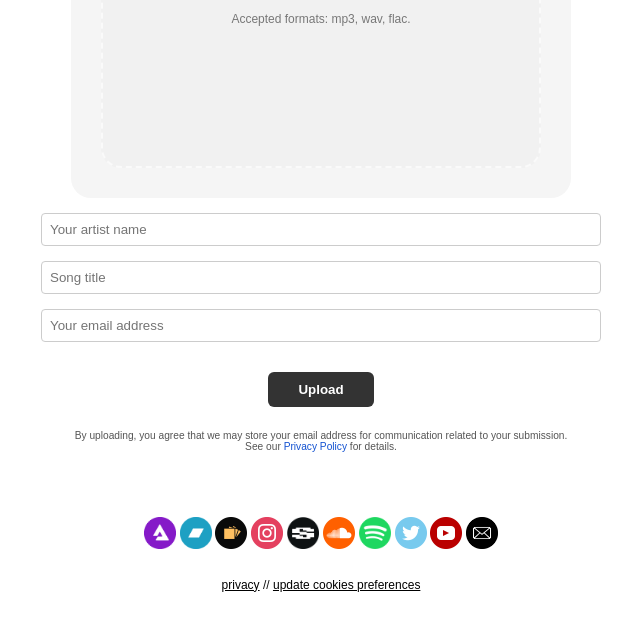
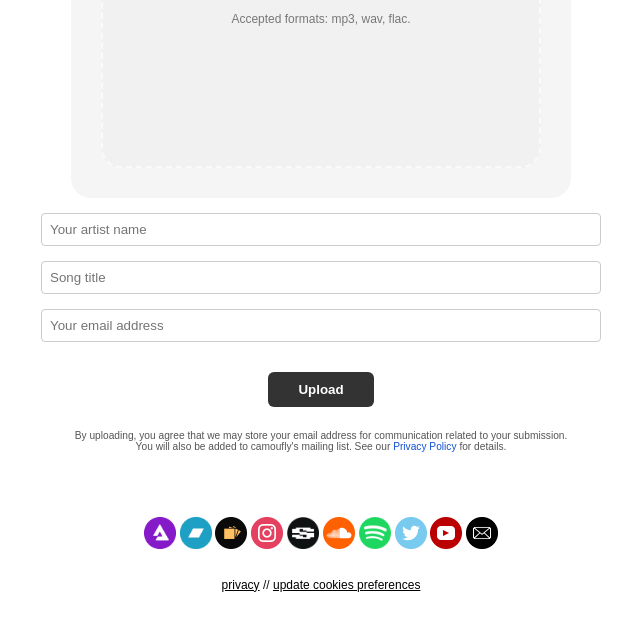
Before and after one commit to camoufly/camo-website, a website: page sendmusic.html in a window 1280 px wide. Shown: the part 306-936 px from the top of the page, without its empty margins (319-959 px from the left). Drawn offline with Linux system fonts and the light colour scheme; a script that the page names is missing.

Commit message:
Update sendmusic.html

```diff
--- a/sendmusic.html
+++ b/sendmusic.html
@@ -107,6 +107,7 @@
       <button type="submit" class="upload-button">Upload</button>
         <div style="font-size: 0.85em; color: #555; max-width: 500px; margin-top: 8px;">
   By uploading, you agree that we may store your email address for communication related to your submission.
+  You will also be added to camoufly's mailing list.
   See our <a href="/privacy" target="_blank">Privacy Policy</a> for details.
 </div>
 
```
